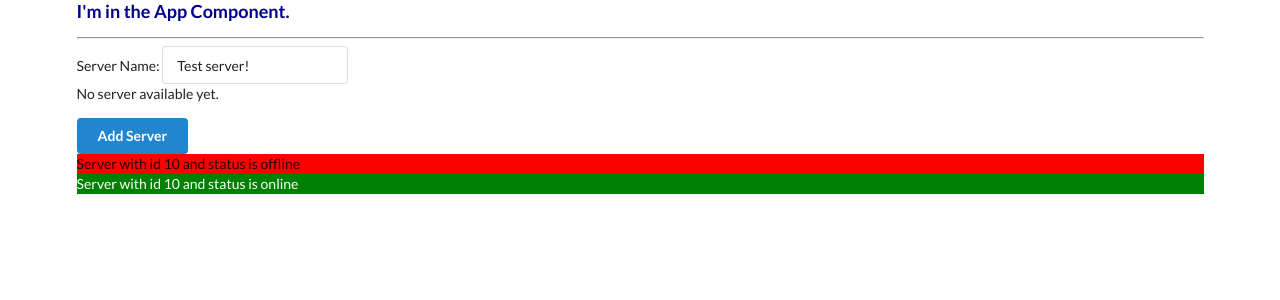
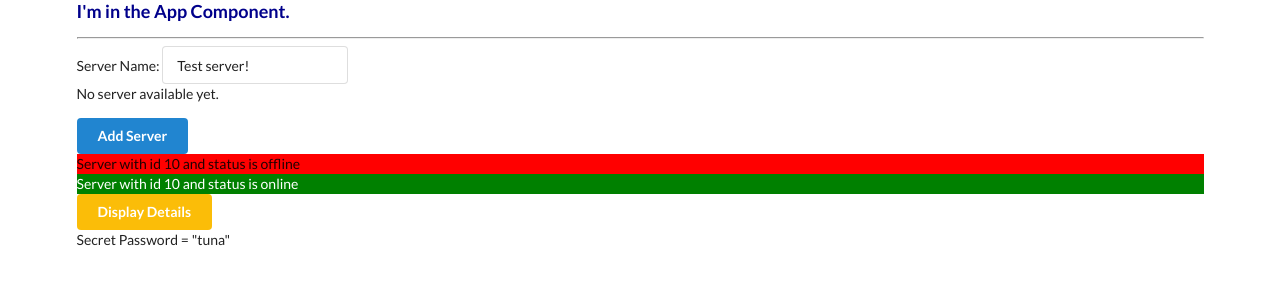
Before and after one commit to tarunjangra/angular6, an Angular app: page / in a window 1280 px wide. Shown: the top 300 px of the page. Built offline with nearby package versions, Linux system fonts and the light colour scheme.

Commit message:
Get done some samples to make deep interaction

```diff
--- a/src/app/servers/servers.component.css
+++ b/src/app/servers/servers.component.css
@@ -0,0 +1,3 @@
+.white {
+  color: white;
+}
--- a/src/app/servers/servers.component.html
+++ b/src/app/servers/servers.component.html
@@ -23,3 +23,17 @@
 (click)="onCreateServer()"
 [disabled]="!allowNewServer" >Add Server</button>
 <gi-server *ngFor="let server of availableServers" ></gi-server>
+
+<button class="ui yellow button"
+(click)="onClickDisplayDetails()"
+>Display Details</button>
+<p *ngIf="!displayDetails">Secret Password = "tuna"</p>
+<ol>
+ <li
+ *ngFor="let log of buttonLog; index as i"
+ [ngStyle]="{'backgroundColor': i>=4?'blue':'tranparent'}"
+ [ngClass]="{'white': i>=4?true:false}"
+ >
+   Action "{{log.action}}" has been executed on {{log.time}}
+ </li>
+</ol>
--- a/src/app/servers/servers.component.ts
+++ b/src/app/servers/servers.component.ts
@@ -12,6 +12,9 @@ export class ServersComponent implements OnInit {
   serverName: string = 'Test server!';
   serverCreated: boolean = false;
   availableServers = ['Server one','Server two'];
+
+  displayDetails: boolean = false;
+  buttonLog = [];
 
   constructor() {
     setTimeout(() => {
@@ -34,4 +37,12 @@ export class ServersComponent implements OnInit {
    this.serverName = (<HTMLInputElement>event.target).value;
   }
 
+  onClickDisplayDetails(){
+    this.displayDetails = !this.displayDetails;
+    this.buttonLog.push({
+      action: 'button clicked',
+      time: new Date()
+    });
+  }
+
 }
```
